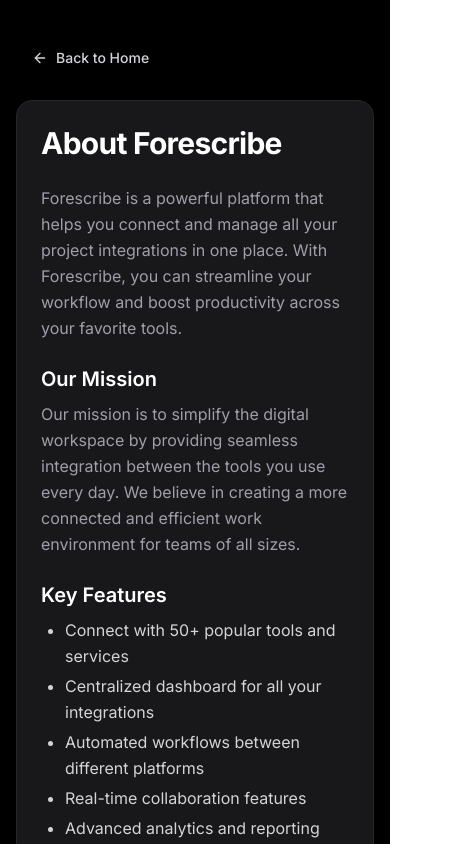
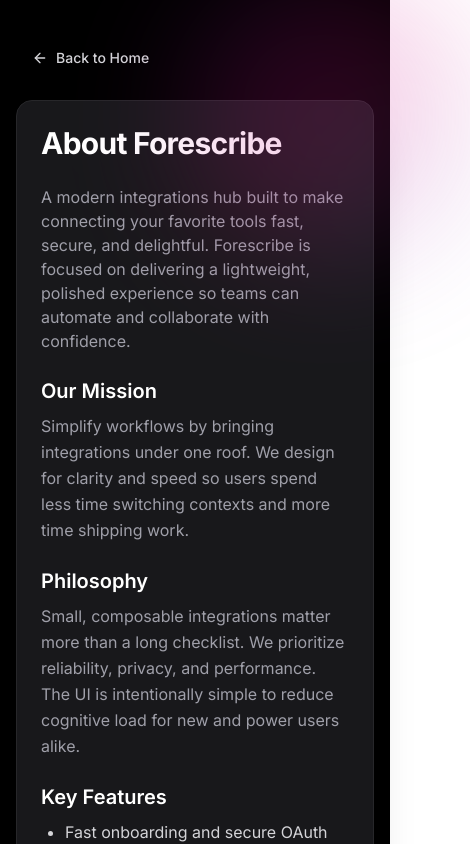
Before and after one commit to sachinchauhan010/Forescribe_assignment, a Next.js app: page /about in a window 390 px wide. Shown: the top 844 px of the page, 470 px wide, since content can reach past the window. Built offline with nearby package versions, Linux system fonts and the light colour scheme.

Commit message:
page route created

```diff
--- /dev/null
+++ b/app/(pages)/about/loading.tsx
@@ -0,0 +1,12 @@
+
+function loading() {
+  return (
+    <div>
+      <div className="flex items-center justify-center min-h-screen">
+        <p className="text-lg text-gray-500">Loading...</p>
+      </div>
+    </div>
+  )
+}
+
+export default loading
--- a/app/(pages)/about/page.tsx
+++ b/app/(pages)/about/page.tsx
@@ -1,13 +1,30 @@
+"use client"
+
 import Link from "next/link";
 import { ArrowLeft } from "lucide-react";
 import Button from "@/app/components/button";
+import { motion } from "framer-motion";
 
 export default function AboutPage() {
   return (
-    <main className="min-h-screen bg-black px-4 py-10 md:px-8" role="main">
+    <main className="relative min-h-screen bg-black px-4 py-10 md:px-8" role="main">
+      {/* Floating decorative gradient (subtle) */}
+      <motion.div
+        aria-hidden="true"
+        className="pointer-events-none absolute -top-10 -right-20 w-72 h-72 rounded-full bg-gradient-to-br from-purple-700 via-pink-600 to-indigo-500 opacity-20 blur-3xl"
+        animate={{ y: [0, 20, 0] }}
+        transition={{ duration: 8, repeat: Infinity, ease: "easeInOut" }}
+      />
+
       <div className="max-w-4xl mx-auto">
         <nav aria-label="Back navigation">
-          <Link href="/" className="inline-block mb-6" aria-label="Go back to homepage">
+          <Link href="/" aria-label="Go back to homepage">
+            <motion.div
+              className="inline-block mb-6"
+              whileHover={{ x: -6 }}
+              whileTap={{ scale: 0.98 }}
+              transition={{ type: "spring", stiffness: 300, damping: 20 }}
+            >
               <Button
                 variant="ghost"
                 className="flex items-center gap-2 text-zinc-300 hover:text-white transition focus:outline-none focus:ring-2 focus:ring-offset-2 focus:ring-purple-500"
@@ -15,12 +32,16 @@
                 <ArrowLeft size={16} aria-hidden="true" />
                 Back to Home
               </Button>
+            </motion.div>
           </Link>
         </nav>
 
-        <article
+        <motion.article
           className="bg-zinc-900 rounded-2xl p-6 md:p-10 shadow-2xl border border-zinc-800"
           aria-labelledby="about-heading"
+          initial={{ opacity: 0, y: 20 }}
+          animate={{ opacity: 1, y: 0 }}
+          transition={{ duration: 0.6, ease: "easeOut" }}
         >
           <header>
             <h1
@@ -29,15 +50,14 @@
             >
               About Forescribe
             </h1>
+            <p className="text-zinc-400 max-w-2xl">
+              A modern integrations hub built to make connecting your favorite tools fast, secure, and delightful.
+              Forescribe is focused on delivering a lightweight, polished experience so teams can automate and
+              collaborate with confidence.
+            </p>
           </header>
 
-          <div className="space-y-6 text-zinc-400 leading-relaxed text-base md:text-lg">
-            <p>
-              Forescribe is a powerful platform that helps you connect and manage all your project integrations in one
-              place. With Forescribe, you can streamline your workflow and boost productivity across your favorite
-              tools.
-            </p>
-
+          <div className="mt-6 space-y-6 text-zinc-400 leading-relaxed text-base md:text-lg">
             <section aria-labelledby="mission-heading">
               <h2
                 id="mission-heading"
@@ -46,9 +66,21 @@
                 Our Mission
               </h2>
               <p>
-                Our mission is to simplify the digital workspace by providing seamless integration between the tools you
-                use every day. We believe in creating a more connected and efficient work environment for teams of all
-                sizes.
+                Simplify workflows by bringing integrations under one roof. We design for clarity and speed so users
+                spend less time switching contexts and more time shipping work.
+              </p>
+            </section>
+
+            <section aria-labelledby="philosophy-heading">
+              <h2
+                id="philosophy-heading"
+                className="text-xl md:text-2xl font-semibold text-white mb-2"
+              >
+                Philosophy
+              </h2>
+              <p>
+                Small, composable integrations matter more than a long checklist. We prioritize reliability, privacy,
+                and performance. The UI is intentionally simple to reduce cognitive load for new and power users alike.
               </p>
             </section>
 
@@ -60,11 +92,10 @@
                 Key Features
               </h2>
               <ul className="list-disc pl-6 space-y-1 text-zinc-300">
-                <li>Connect with 50+ popular tools and services</li>
-                <li>Centralized dashboard for all your integrations</li>
-                <li>Automated workflows between different platforms</li>
-                <li>Real-time collaboration features</li>
-                <li>Advanced analytics and reporting</li>
+                <li>Fast onboarding and secure OAuth flows (placeholder flows in the assignment)</li>
+                <li>Animated integration grid for visual context</li>
+                <li>Theme toggle and responsive design</li>
+                <li>Modular components that are ready to extend</li>
               </ul>
             </section>
 
@@ -76,7 +107,7 @@
               </Link>
             </div>
           </div>
-        </article>
+        </motion.article>
       </div>
     </main>
   );
--- /dev/null
+++ b/app/(pages)/contact/loading.tsx
@@ -0,0 +1,13 @@
+import React from 'react'
+
+function loading() {
+  return (
+    <div>
+      <div className="flex items-center justify-center min-h-screen">
+        <p className="text-lg text-gray-500">Loading...</p>
+      </div>
+    </div>
+  )
+}
+
+export default loading
--- a/app/components/signup-card.tsx
+++ b/app/components/signup-card.tsx
@@ -14,14 +14,14 @@
       aria-describedby="welcome-description"
       initial={{ opacity: 0, scale: 0.95 }}
       animate={{ opacity: 1, scale: 1 }}
-      transition={{ duration: 0.5, ease: "easeOut" }}
+      transition={{ duration: 0.3, ease: "easeOut" }}
       className="bg-black/40 dark:bg-zinc-400/40 backdrop-blur-md rounded-xl p-8 w-[459px] max-w-md h-80 border border-white/20 dark:border-white/10 shadow-[0_1px_1px_rgba(0,0,0,0.05),0_4px_6px_rgba(32,42,53,0.04),0_24px_68px_rgba(47,48,55,0.05),0_2px_3px_rgba(0,0,0,0.04)]"
     >
       <div className="flex flex-col items-center text-center">
         <motion.div
           initial={{ y: -20, opacity: 0 }}
           animate={{ y: 0, opacity: 1 }}
-          transition={{ delay: 0.2, duration: 0.5 }}
+          transition={{ delay: 0.2, duration: 0.3 }}
           className="mb-6"
         >
           <div className="flex items-center justify-center" aria-hidden="true">
@@ -33,7 +33,7 @@
           id="welcome-heading"
           initial={{ y: -20, opacity: 0 }}
           animate={{ y: 0, opacity: 1 }}
-          transition={{ delay: 0.3, duration: 0.5 }}
+          transition={{ delay: 0.3, duration: 0.3 }}
           className="text-xl font-semibold text-white mb-7 dark:text-black"
         >
           Welcome to Forescribe
@@ -42,7 +42,7 @@
         <motion.div
           initial={{ y: 20, opacity: 0 }}
           animate={{ y: 0, opacity: 1 }}
-          transition={{ delay: 0.4, duration: 0.5 }}
+          transition={{ delay: 0.4, duration: 0.3 }}
           className="w-full space-y-6"
         >
           <motion.div
--- a/app/page.tsx
+++ b/app/page.tsx
@@ -3,7 +3,7 @@
 import Image from "next/image";
 import CardGrid from "./components/card-grid";
 import SignupCard from "./components/signup-card";
-import { motion } from "framer-motion";
+import { motion, scale } from "framer-motion";
 import { ThemeToggle } from "./components/theme-toggle";
 import Link from "next/link";
 
@@ -22,16 +22,26 @@
 
         {/* Navigation Links */}
         <ul className="hidden sm:flex list-none flex-row w-1/3 justify-evenly text-white">
-          <li className="cursor-pointer">
-            <Link href={'/about'}>
-              About
-            </Link>
-          </li>
-          <li className="cursor-pointer">
+            <motion.li
+              whileHover={{ scale: 1.05 }}
+              whileTap={{ scale: 0.98 }}
+              transition={{ type: "spring", stiffness: 260, damping: 20, duration: 0.3, ease: "easeInOut" }}
+              className="cursor-pointer"
+            >
+              <Link href={'/about'}>
+                About
+              </Link>
+            </motion.li>
+          <motion.li
+            whileHover={{ scale: 1.05 }}
+            whileTap={{ scale: 0.98 }}
+            transition={{ type: "spring", stiffness: 260, damping: 20, duration: 0.3, ease: "easeInOut" }}
+            className="cursor-pointer"
+          >
             <Link href={'/contact'}>
               Contact Us
             </Link>
-          </li>
+          </motion.li>
         </ul>
 
         {/* Theme Toggle */}
@@ -53,13 +63,13 @@
       </motion.div>
 
       {/* Main Content */}
-      <div className="relative z-10 flex items-center justify-center min-h-screen flex-col px-4">
+      <div className="relative z-10 flex items-center justify-center min-h-screen flex-col">
         <SignupCard />
         <motion.p
           initial={{ opacity: 0 }}
           animate={{ opacity: 0.7 }}
-          transition={{ delay: 0.6, duration: 0.5 }}
-          className="text-xs text-white max-w-md font-medium text-center mt-4"
+          transition={{ delay: 0.6, duration: 0.3 }}
+          className="text-xs text-white max-w-md font-medium mt-3 text-start"
         >
           By clicking “Continue with Google/Microsoft” above, you acknowledge that you have read and understood, and agree to Forescribe's <span className="text-purple-500">Terms & Conditions</span> and <span className="text-purple-500">Privacy Policy</span>.
         </motion.p>
```
Lines whose indentation alone changed are shown as unchanged.
